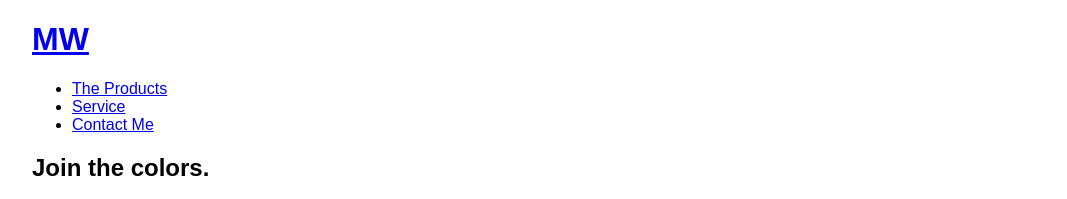
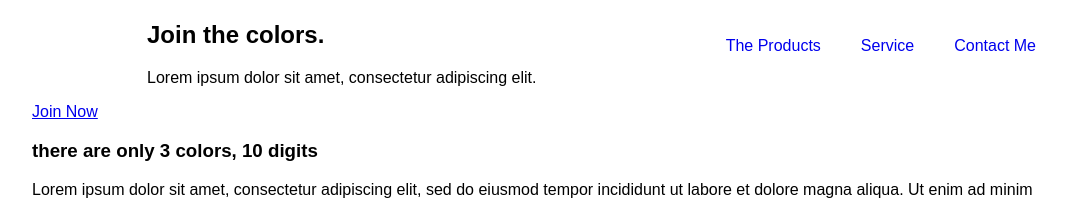
Before and after one commit to ianvalverde/proyectoINA2, a plain HTML site: page index.html in a window 1280 px wide. Shown: the top 199 px of the page, without its empty margins (96-1163 px from the left). Drawn offline with Linux system fonts and the light colour scheme.

Commit message:
header ordenado

```diff
--- a/css/skeleton.css
+++ b/css/skeleton.css
@@ -30,5 +30,25 @@
 	margin: 0px auto;
 	padding: 0px;
 }
+header h1 a {
+	width: 115px;
+	height: 75px;
+	text-indent: -9999px;
+	background-image: url(../img/);
+	clear: none;
+	float: left;
+	background-size: 100%;
+}
+nav{
+  float: right;
+}
+nav ul li {
+  float: left;
+  list-style-type: none;
+}
+nav ul li a{
+  margin: 0 20px;
+  text-decoration: none;
+}
 
 /*End global styles*/
```
Also changed, not shown: 2 other files.
